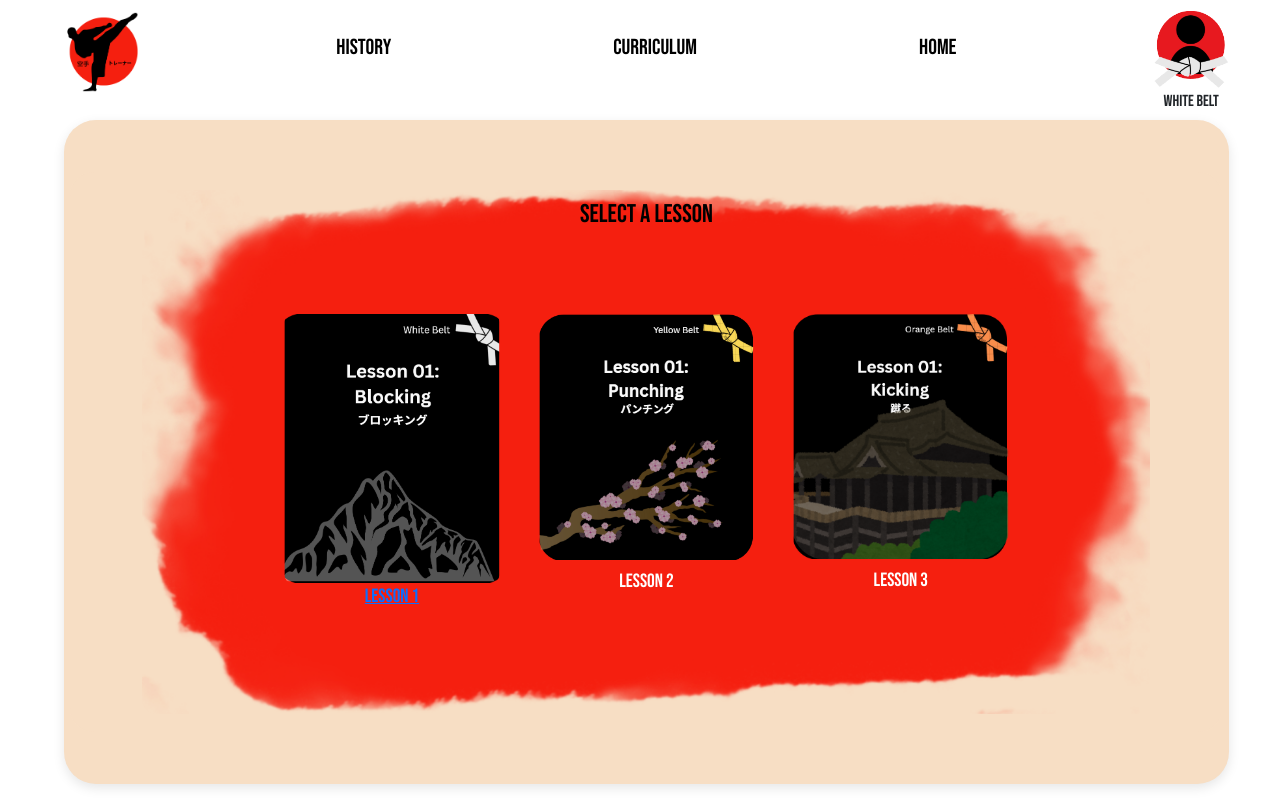
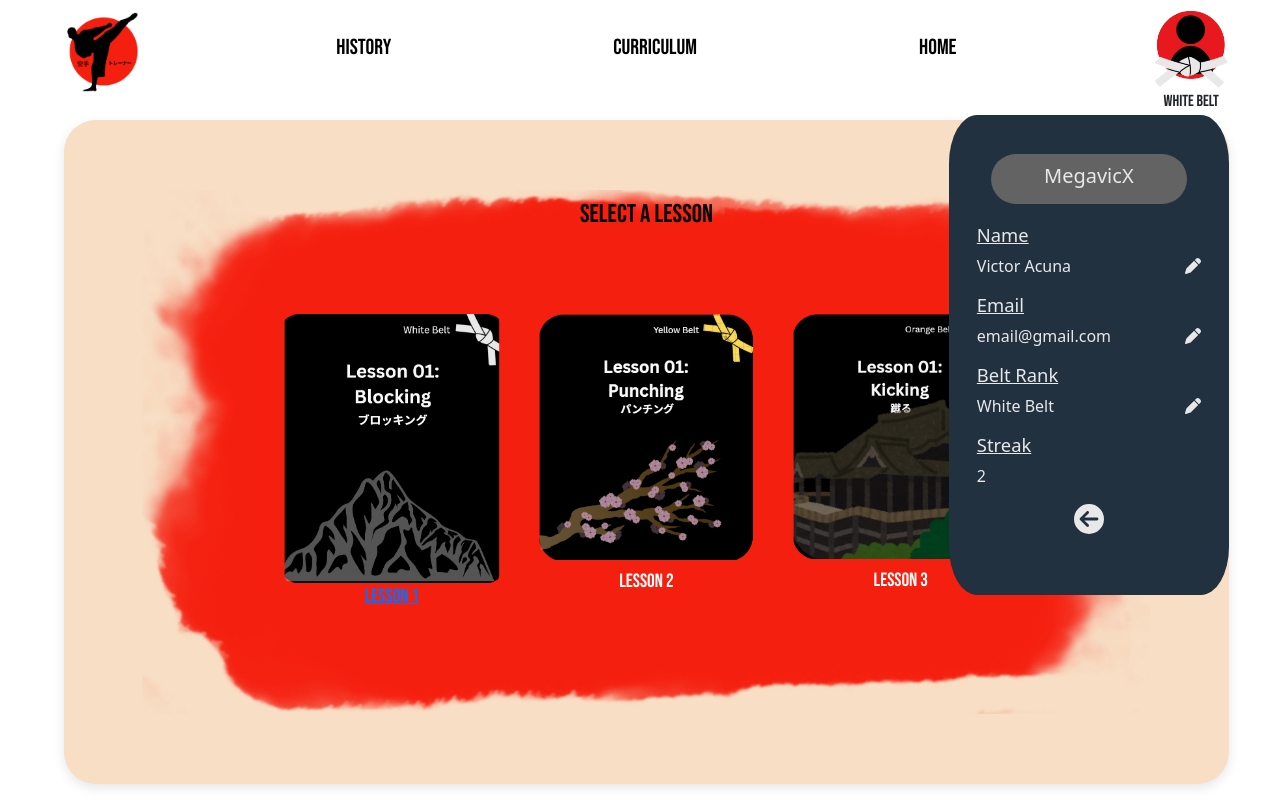
Before and after one commit to CrystalBow/group1_KarateSite, a React (Vite) app in the folder frontend/: page /curriculum in a window 1280 px wide. Built offline with nearby package versions, Linux system fonts and the light colour scheme.

Commit message:
Profile stuff

```diff
--- a/frontend/package.json
+++ b/frontend/package.json
@@ -14,6 +14,7 @@
     "bootstrap": "^5.3.7",
     "react": "^19.1.0",
     "react-dom": "^19.1.0",
+    "react-icons": "^5.5.0",
     "react-router-dom": "^7.6.3",
     "tailwindcss": "^4.1.11"
   },
--- a/frontend/src/components/Header2.tsx
+++ b/frontend/src/components/Header2.tsx
@@ -1,6 +1,27 @@
-
+import { FaArrowRightFromBracket, FaUser, FaXmark, FaPen, FaCheck, FaCircleArrowLeft   } from "react-icons/fa6";
+import { useState, useRef, useEffect } from "react";
+import { useNavigate } from "react-router-dom";
 
 function Header2({ profileImg, beltText }: { profileImg: string; beltText: string }){
+  const [action, setAction] = useState("");
+  const profileIconRef = useRef<HTMLImageElement>(null);
+  const AccountDivRef = useRef<HTMLDivElement>(null);
+  const navigate = useNavigate();
+
+  useEffect(() => {
+    function handleClickOutside(event: MouseEvent) {
+      const iconClicked = profileIconRef.current && profileIconRef.current.contains(event.target as Node);
+      const divClicked = AccountDivRef.current && AccountDivRef.current.contains(event.target as Node);
+      if (!iconClicked && !divClicked) {
+        setAction("");
+      }
+    }
+    document.addEventListener("mousedown", handleClickOutside);
+    return () => {
+      document.removeEventListener("mousedown", handleClickOutside);
+    };
+  }, []);
+
   return (
     <div className="NavContainer">
       <header className="custom-header bebasFont">
@@ -23,10 +44,77 @@ function Header2({ profileImg, beltText }: { profileImg: string; beltText: strin
             src={profileImg}
             alt="profile Icon"
             id="ProfileIcon"
+            ref={profileIconRef}
+            onClick={(e) =>{
+                  e.preventDefault();
+                  if (action === "")
+                  {
+                    setAction("DisplayProfile");
+                  }
+                  else
+                  {
+                    setAction("")
+                  }
+                }}
           />
           <p>{beltText}</p>
         </div>
       </header>
+
+      {action === "" ? null: (
+        <div className="AccountDiv" ref={AccountDivRef}>
+          <div id="UsernameDiv">
+            <p id="UsernameText"> MegavicX </p>
+          </div>
+
+          <br/>
+          <br/>
+
+          <div id="ProfileOptionsDiv">
+            <div className="profileOptions">
+              <p className="iconStyle absolute left-0"> <FaUser /> Profile </p>
+            </div>
+            <div className="profileOptions">
+              <p className="iconStyle absolute left-0" onClick={() => {navigate("/")}}> <FaArrowRightFromBracket /> Log Out </p>
+            </div>
+            <div className="profileOptions">
+              <p className="iconStyle absolute left-0"> <FaXmark /> Delete Account </p>
+            </div>
+          </div>
+        </div>)}
+
+        {action === "DisplayProfile" ? null: (
+          <div id="ProfileDiv" className="AccountDiv" ref={AccountDivRef}>
+            <div id="UsernameDiv">
+              <p id="UsernameText"> MegavicX </p>
+            </div>
+
+            <br/>
+            <br/>
+
+            <div id="ProfileEditDiv" className="">
+              <h6 className="headerFont"><u>Name</u></h6>
+              <div>
+                <p className="iconStyle"> Victor Acuna <FaPen className="absolute right-0"/></p>
+              </div>
+
+              <h6 className="headerFont"><u>Email</u></h6>
+              <div>
+                <p className="iconStyle"> email@gmail.com <FaPen className="absolute right-0"/></p>
+              </div>
+
+              <h6 className="headerFont"><u>Belt Rank</u></h6>
+              <div>
+                <p className="iconStyle"> White Belt<FaPen className="absolute right-0"/></p>
+              </div>
+
+              <h6 className="headerFont"><u>Streak</u></h6>
+              <div>
+                <p>2</p>
+              </div>
+            </div>
+            <FaCircleArrowLeft className="text-3xl" onClick={() => {setAction("DisplayProfile")}}/>
+          </div>)}
     </div>
   );
 }
--- /dev/null
+++ b/frontend/src/components/ProfileOptions.tsx
@@ -0,0 +1,12 @@
+
+
+function ProfileOptions()
+{
+    return(
+        <div id="ProfileDiv">
+
+        </div>
+    );
+}
+
+export default ProfileOptions;
--- a/frontend/src/index.css
+++ b/frontend/src/index.css
@@ -181,26 +181,94 @@ body {
   justify-content: center;
   text-align: center;
   /* outline: 2px solid black; */
-
 }
 
 #ProfileIcon
 {
   height: 10vh;
+  cursor: pointer;
 }
 
-#ProfileText
+.AccountDiv
 {
   position: absolute;
-  right: -0.4%;
-  top: calc(100% + 2px); /* 2px below the icon, adjust as needed */
-  width: 100px; /* match or slightly exceed icon width */
-  text-align: center;
-  font-size: 1.1rem;
-  margin: 0;
-  pointer-events: none;
+  right: 0;
+  top: 120%;
+  color: #e8e8e8;
+  z-index: 3;
+  display: flex;
+  justify-content: center;
+  align-items: center;
+  flex-direction: column;
+  background-color: #223140;
+  border-radius: 10%;
+  height: 28vh;
+
+  width: 35vh;
+}
+#ProfileDiv
+{
+  height: 60vh;
 }
 
+#UsernameDiv
+{
+  position:absolute;
+  top: 8%;
+  display: flex;
+  justify-content: center;
+  justify-items: center;
+  text-align: center;
+  color: #e8e8e8;
+  font-size: 2.5vh;
+  background-color: #636363;
+  border-radius: 25px;
+  /* height: 19%; */
+  height: 50px;
+  width: 70%;
+}
+#UsernameText
+{
+  position: absolute;
+  top: 15%;
+}
+
+.iconStyle
+{
+  display: inline-flex;
+  gap: 0.6rem;
+  align-items: center;
+}
+
+#ProfileOptionsDiv
+{
+  position: relative;
+  width: 70%;
+  height: 50%;
+  display: grid;
+  grid-template-rows: 35%;
+  font-size: 2vh;
+
+}
+
+.profileOptions:has(p):hover
+{
+  width: 100%;
+  color: red;
+  cursor: pointer;
+}
+
+#ProfileEditDiv
+{
+  position: relative;
+  width: 80%;
+  font-size: 2vh;
+}
+
+.headerFont
+{
+  font-size: 2.3vh;
+}
 
 /*____________________________________________________________*/
 
--- a/frontend/src/pages/SignUpPage.tsx
+++ b/frontend/src/pages/SignUpPage.tsx
@@ -352,7 +352,9 @@ const SignUpPage = () => {
               </div>
             )}
           </div>
-
+          <span id="signInResult" className={message ? "error-message" : ""}>
+            {message}
+          </span>
           <br />
 
           {action === "Back" ? null : (
```
Also changed, not shown: 1 other file (tests, documents, lock files or other folders).
